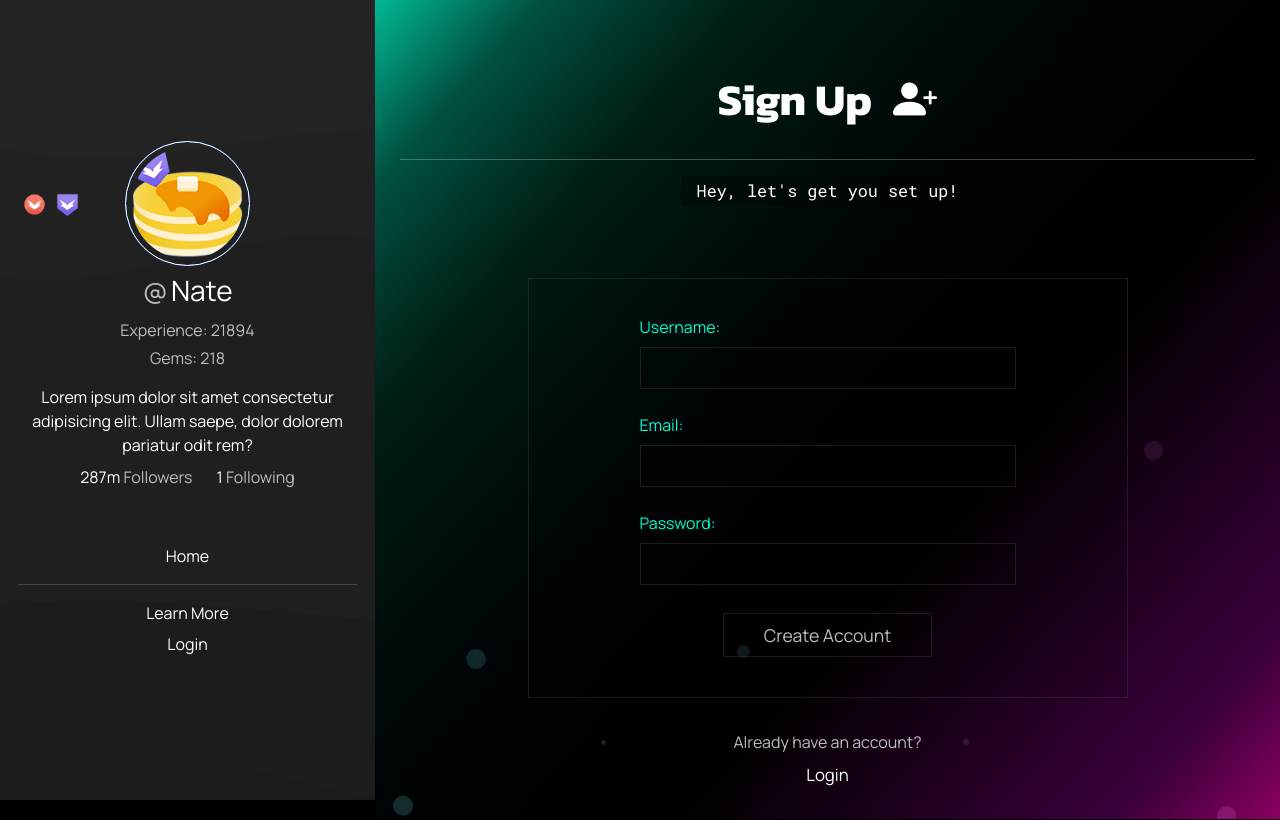
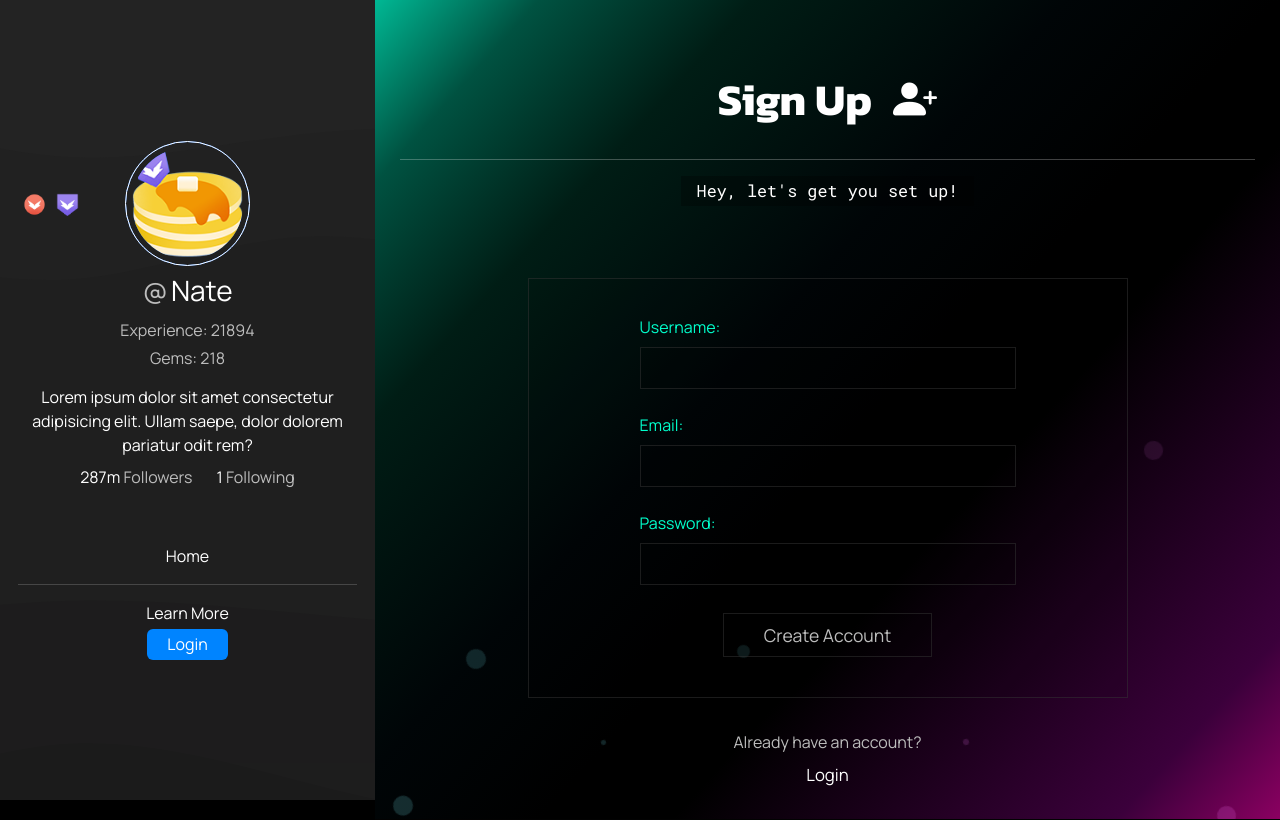
Before and after one commit to TDG-Org/Statue-Status, a React (Create React App) app in the folder client/: page /sign-up in a window 1280 px wide. Shown: the top 820 px of the page. Built offline with nearby package versions, Linux system fonts and the light colour scheme.

Commit message:
update login button, added styles

```diff
--- a/client/src/components/Aside Comps/Nav.jsx
+++ b/client/src/components/Aside Comps/Nav.jsx
@@ -142,7 +142,7 @@ const Nav = ({ isActive, handleToggle }) => {
             <li>
               <Link
                 to="/login"
-                className="ss-nav-link"
+                className="ss-nav-link login-button"
               >
                 Login
               </Link>
--- a/client/src/sass/main.scss
+++ b/client/src/sass/main.scss
@@ -241,6 +241,21 @@ p, span, em, li, a, i, div {
   }
 }
 
+// Login Button
+
+.login-button {
+  margin: 1rem auto;
+  border-radius: 6px;
+  padding: .25rem 1.25rem;
+  background-color: $prime-clr;
+  border: none;
+  &:hover {
+    background-color: rgb(47, 148, 255);
+    color: white !important;
+    border-bottom: 1px solid transparent !important;
+  }
+}
+
 // Media Queries
 
 @media screen and (max-width: 950px) {
```
